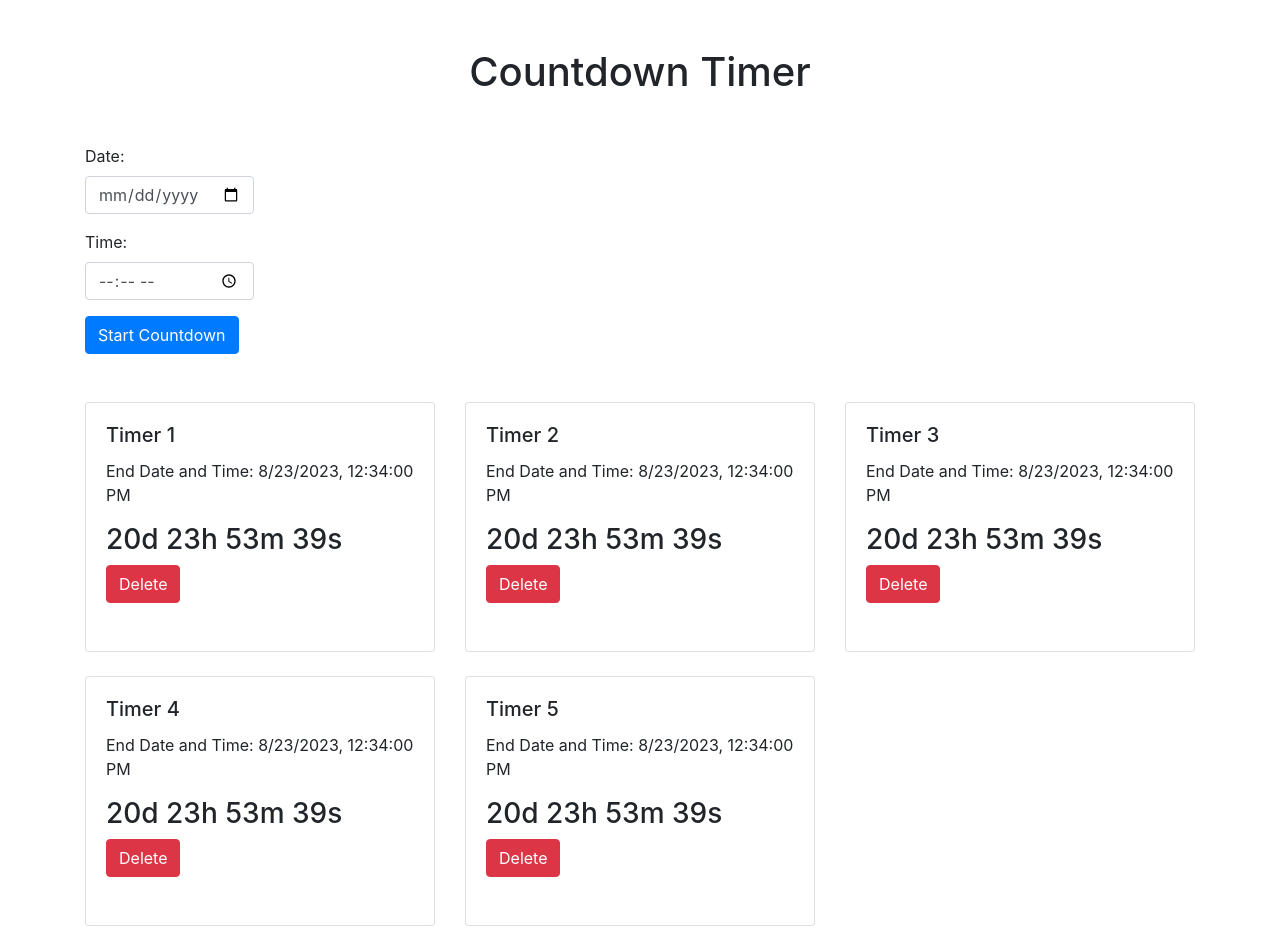
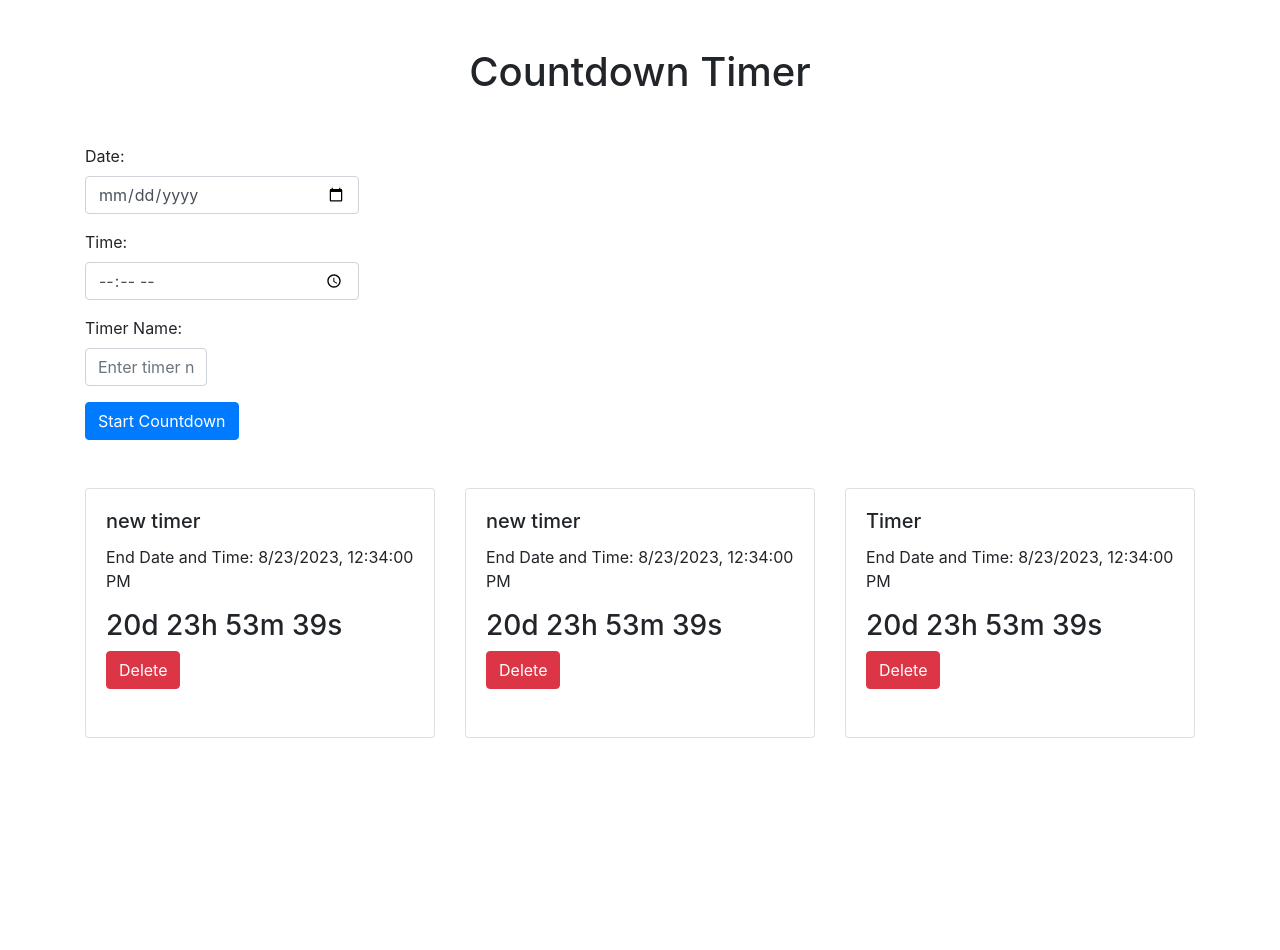
Before and after one commit to raven703/timeboard, a Flask app: page / in a window 1280 px wide. After the commit the page ends 738 px from the top, so only its background shows below. Run offline with Flask 3, Linux system fonts and the light colour scheme; some libraries are stand-ins or nearby versions.

Commit message:
Initial release 1.01

```diff
--- a/templates/index.html
+++ b/templates/index.html
@@ -27,9 +27,21 @@
                 <label for="countdown_time">Time:</label>
                 <input type="time" class="form-control" id="countdown_time" name="countdown_time" required>
             </div>
+
+<div class="row">
+    <div class="col-md-6">
+        <div class="form-group">
+            <label for="timer_name">Timer Name:</label>
+            <input type="text" class="form-control" id="timer_name" placeholder="Enter timer name">
+        </div>
+    </div>
+</div>
+
+
             <button type="submit" class="btn btn-primary">Start Countdown</button>
         </form>
     </div>
+
 
     <div class="row mt-5" id="timers_container">
         <!-- Timer cards will be dynamically added here -->
@@ -51,30 +63,22 @@
         addCountdownTimer(countdownDateTime);
     });
 
-     function addCountdownTimer(countdownDateTime) {
-        const timer = { countdownDate: countdownDateTime, timerElement: null };
-        timers.push(timer);
+     // Function to add a countdown timer
+    function addCountdownTimer(countdownDateTime) {
+        // Get timer name from the input field
+        const timerNameInput = document.getElementById("timer_name");
+        const timerName = timerNameInput.value || "Timer";
 
-        const container = document.getElementById("timers_container");
-        const timerCard = document.createElement("div");
-        timerCard.classList.add("col-md-4", "mb-4");
-        const endDateTime = new Date(countdownDateTime).toLocaleString();
-        timerCard.innerHTML = `
-            <div class="card">
-                <div class="card-body">
-                    <h5 class="card-title">Timer ${timers.length}</h5>
-                    <p class="card-text">End Date and Time: ${endDateTime}</p>
-                    <h3 class="card-text" id="timer_${timers.length}"></h3>
-                    <button class="btn btn-danger" onclick="deleteTimer(${timers.length - 1})">Delete</button>
-                </div>
-            </div>
-        `;
+        const newTimer = {
+            name: timerName,
+            countdownDate: countdownDateTime,
+        };
 
-        container.appendChild(timerCard);
+        timers.push(newTimer);
 
-        startCountdown(timers.length - 1); // Start countdown for the newly added timer
-        // Save timers to the server each time a new timer is added
-        saveTimersToServer();
+        displayTimers(); // Display the timers on the page
+        saveTimersToServer(); // Save timers to the server, including the new timer
+        timerNameInput.value = ''; // Clear the input field after adding the timer
     }
 
     function deleteTimer(index) {
@@ -169,7 +173,7 @@
             timerCard.innerHTML = `
                 <div class="card">
                     <div class="card-body">
-                        <h5 class="card-title">Timer ${index + 1}</h5>
+                        <h5 class="card-title">${timer.name}</h5>
                         <p class="card-text">End Date and Time: ${endDateTime}</p>
                         <h3 class="card-text" id="timer_${index + 1}"></h3>
                         <button class="btn btn-danger" onclick="deleteTimer(${index})">Delete</button>
--- a/timers.json
+++ b/timers.json
@@ -1 +1 @@
-[{"countdownDate": "2023-08-23 12:34", "timerElement": {}, "countdownInterval": 602}, {"countdownDate": "2023-08-23 12:34", "timerElement": {}, "countdownInterval": 603}, {"countdownDate": "2023-08-23 12:34", "timerElement": {}, "countdownInterval": 604}, {"countdownDate": "2023-08-23 12:34", "timerElement": {}, "countdownInterval": 605}, {"countdownDate": "2023-08-23 12:34", "timerElement": {}, "countdownInterval": 606}]
+[{"name": "new timer", "countdownDate": "2023-08-23 12:34", "timerElement": {}, "countdownInterval": 169}, {"name": "new timer", "countdownDate": "2023-08-23 12:34", "timerElement": {}, "countdownInterval": 170}, {"name": "Timer", "countdownDate": "2023-08-23 12:34", "timerElement": {}, "countdownInterval": 171}]
```
